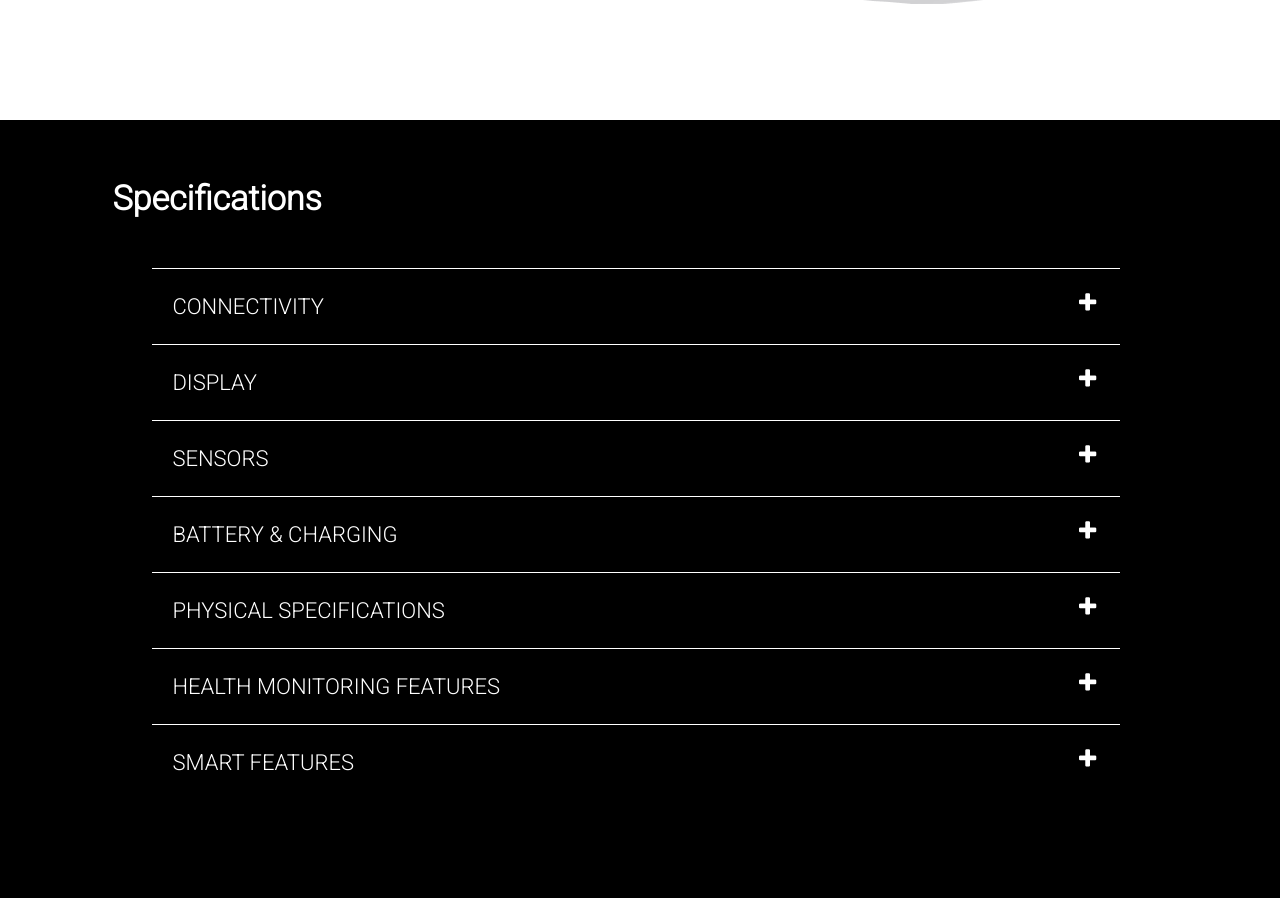
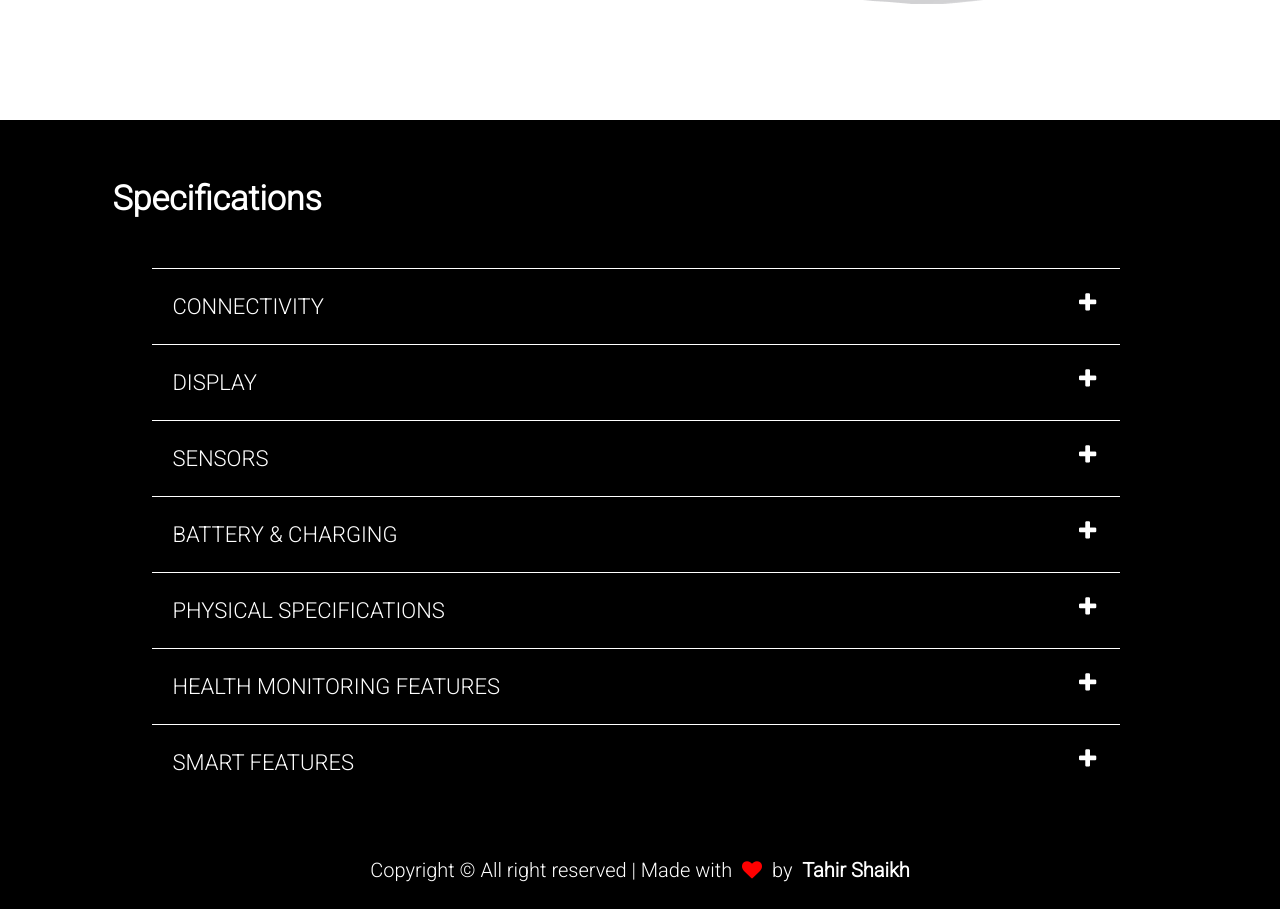
Before and after one commit to TahirShaikh85/apple_watch_website, a plain HTML site: page index.html in a window 1280 px wide. Shown: the part 5150-6059 px from the top of the page. Drawn offline with Linux system fonts and the light colour scheme; a web font is replaced by a local one.

Commit message:
added footer section

```diff
--- a/CSS/style.css
+++ b/CSS/style.css
@@ -420,7 +420,7 @@ nav ul li a:hover{
 
 /* specification */
 #specs{
-    padding: 3rem 0;
+    padding: 3rem 0 .5rem 0;
     padding-left: 8%;
     padding-right: 8%;
     background-color: black;
@@ -502,6 +502,27 @@ nav ul li a:hover{
     margin-bottom: 25px;
 }
 /* end specification */
+
+/* start footer */
+#footer{
+    padding: 0rem 0 1.7rem 0;
+    padding-left: 8%;
+    padding-right: 8%;
+    background-color: black;
+    color: #fff;
+    font-family: 'Roboto', sans-serif;
+    box-sizing: border-box;
+    text-align: center;
+    font-size: 20px;
+}
+#footer i{
+    color: red;
+    margin: 0 5px;
+}
+#footer b{
+    margin-left: 5px;
+}
+/* end footer */
 
 /* start media query here */
 @media only screen and (max-width:768px){
--- a/index.html
+++ b/index.html
@@ -323,6 +323,15 @@
 </section>
 <!-- end specification area here -->
 
+<!-- start footer -->
+<footer id="footer">
+    <div class="copyright">
+        <p>Copyright &#169; All right reserved | Made with  <i class="fa fa-heart" aria-hidden="true"></i> by
+            <b>Tahir Shaikh</b></p>
+    </div>
+</footer>
+<!-- end footer -->
+
 <script>
      var menu = document.getElementById('menulist');
         menu.style.maxHeight = "0px";
```
